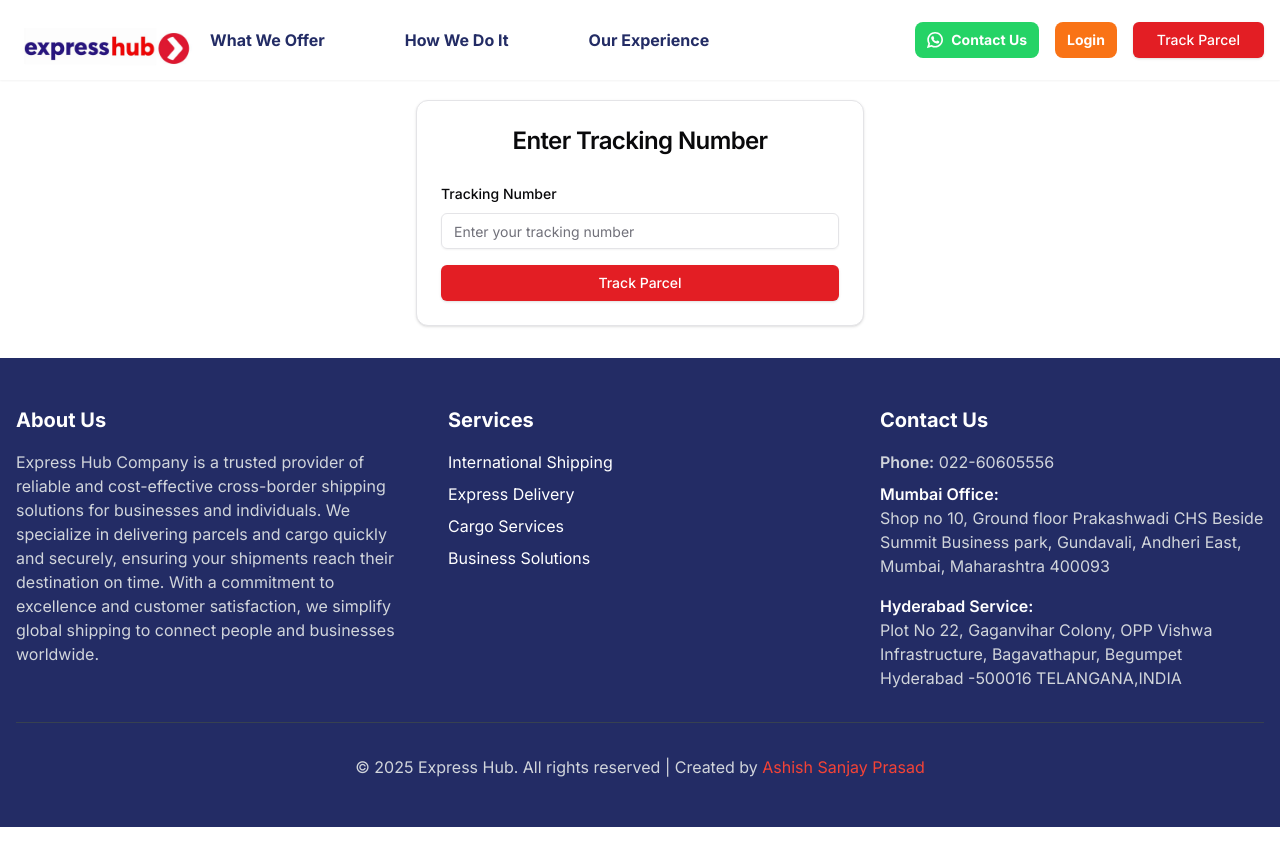
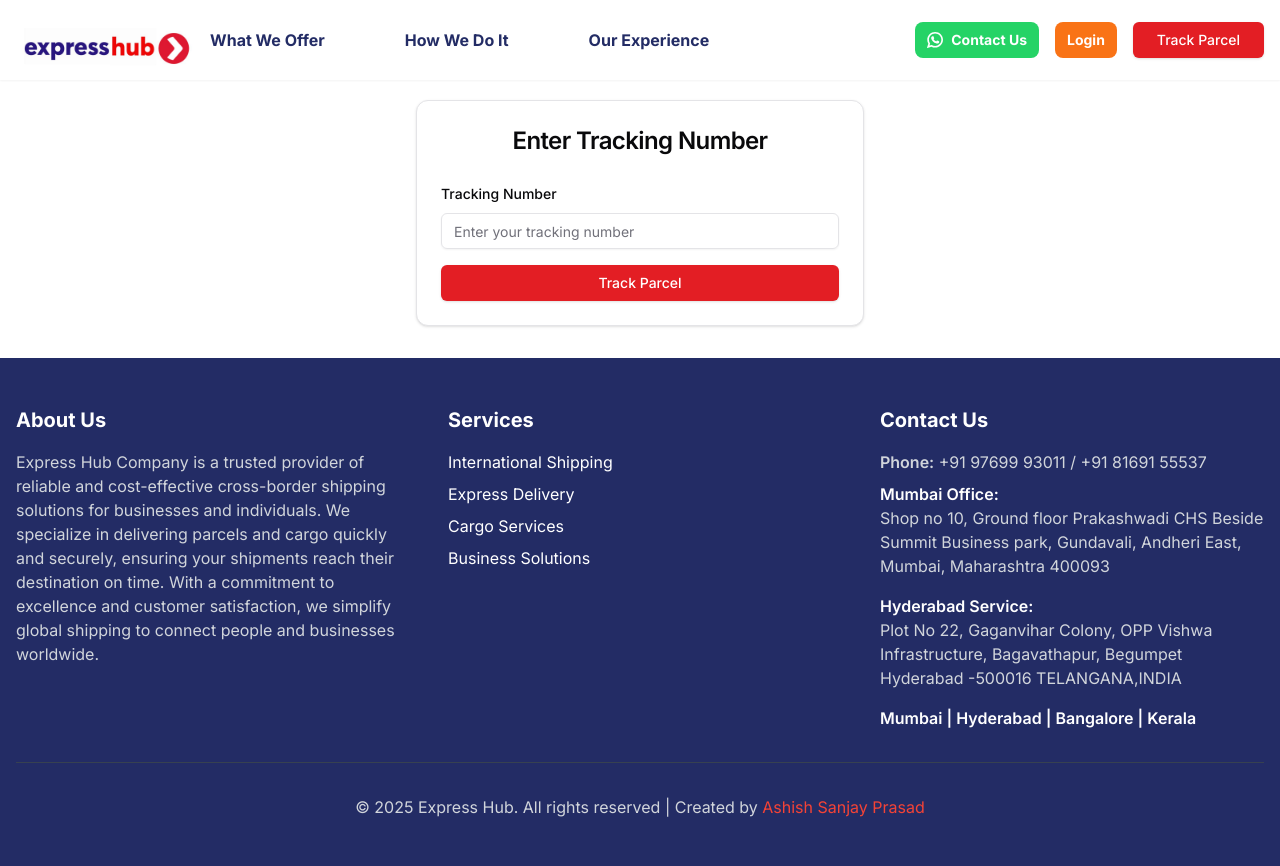
Before and after one commit to KingAshu22/next-express-hub, a Next.js app: page /track in a window 1280 px wide. Before the commit the page ends 827 px from the top, so only its background shows below. Built offline with nearby package versions, Linux system fonts and the light colour scheme.

Commit message:
updated contact and address

```diff
--- a/app/(route)/awb/[trackingNumber]/page.js
+++ b/app/(route)/awb/[trackingNumber]/page.js
@@ -58,13 +58,13 @@ export default function AWBView({ params }) {
               {/* Add contact info below the logo */}
               <div className="text-left mt-2">
                 <p className="text-sm text-gray-500 flex flex-row">
-                  <Phone className="h-4" /> 022-60605556
+                  <Phone className="h-4" /> +91 97699 93011 / +91 81691 55537
                 </p>
                 <p className="text-sm text-gray-500 flex flex-row">
                   <Mail className="h-4" /> expresshub555@gmail.com
                 </p>
                 <p className="text-sm text-gray-500 flex flex-row">
-                  <MapPin className="h-4" /> Mumbai, Bengaluru
+                  <MapPin className="h-4" /> Mumbai | Hyderabad | Bangalore | Kerala
                 </p>
               </div>
             </div>
--- a/app/(route)/csv-rate/page.js
+++ b/app/(route)/csv-rate/page.js
@@ -274,7 +274,7 @@ export default function RateCalculator() {
           <div class="letterhead">
             <div class="company-name">Express Hub</div>
             <div class="tagline">International & Domestic Courier & Cargo Services</div>
-            <div class="contact">Mob No: 022-60605556</div>
+            <div class="contact">Mob No: +91 97699 93011 / +91 81691 55537</div>
           </div>
 
           <div class="title">
@@ -500,7 +500,7 @@ export default function RateCalculator() {
             <div className="text-center mb-6">
               <h2 className="text-xl font-bold">Express Hub</h2>
               <p className="text-sm italic">International & Domestic Courier & Cargo Services</p>
-              <p className="text-xs mt-1">Mob No: 022-60605556</p>
+              <p className="text-xs mt-1">Mob No: +91 97699 93011 / +91 81691 55537</p>
             </div>
             <h3 className="text-lg font-semibold text-center mb-4">Rate for {results.countryName}</h3>
             <p className="text-sm italic mb-4">
@@ -558,7 +558,7 @@ export default function RateCalculator() {
             <div className="text-center mb-6">
               <h2 className="text-xl font-bold">Express Hub</h2>
               <p className="text-sm italic">International & Domestic Courier & Cargo Services</p>
-              <p className="text-xs mt-1">Mob No: 022-60605556</p>
+              <p className="text-xs mt-1">Mob No: +91 97699 93011 / +91 81691 55537</p>
             </div>
             <h3 className="text-lg font-semibold text-center mb-4">
               Rate for All Countries - {formData.selectedService}
--- a/app/(route)/estimate/[code]/page.js
+++ b/app/(route)/estimate/[code]/page.js
@@ -94,7 +94,7 @@ export default function ViewEstimate() {
           <h2 className="text-3xl font-bold text-blue-900">Express Hub</h2>
           <p className="text-lg text-gray-700 mt-1">International Courier & Cargo Services</p>
           <p className="text-sm text-gray-600 mt-3">
-            📞 022-60605556 | ✉️ expresshub555@gmail.com | 🌐 www.expresshub.in
+            📞 +91 97699 93011 / +91 81691 55537 | ✉️ expresshub555@gmail.com | 🌐 www.expresshub.in
           </p>
           <p className="text-xs text-gray-600 mt-1 whitespace-nowrap">
             Shop no 10, Ground floor Prakashwadi CHS Beside Summit Business park, Gundavali, Andheri East, Mumbai 400 093
--- a/app/(route)/pdf-rate/page.js
+++ b/app/(route)/pdf-rate/page.js
@@ -113,7 +113,7 @@ export default function RateCalculator() {
           <div class="letterhead">
             <div class="company-name">Express Hub</div>
             <div class="tagline">International & Domestic Courier & Cargo Services</div>
-            <div class="contact">Mob No: 022-60605556</div>
+            <div class="contact">Mob No: +91 97699 93011 / +91 81691 55537</div>
           </div>
 
           <div class="title">
@@ -336,7 +336,7 @@ export default function RateCalculator() {
             <div className="text-center mb-6">
               <h2 className="text-xl font-bold">Express Hub</h2>
               <p className="text-sm italic">International & Domestic Courier & Cargo Services</p>
-              <p className="text-xs mt-1">Mob No: 022-60605556</p>
+              <p className="text-xs mt-1">Mob No: +91 97699 93011 / +91 81691 55537</p>
             </div>
 
             <h3 className="text-lg font-semibold text-center mb-4">
--- a/app/(route)/pickup/[pickupNo]/page.js
+++ b/app/(route)/pickup/[pickupNo]/page.js
@@ -107,7 +107,7 @@ export default function SinglePickupPage() {
   }
 
   // Extract or fallback values for header
-  const callNumber = "022-60605556"
+  const callNumber = "+91 97699 93011 / +91 81691 55537"
   const website = "www.expresshub.in"
   const email = "expresshub555@gmail.com"
 
--- a/app/(route)/refunds-cancellation-policy/page.js
+++ b/app/(route)/refunds-cancellation-policy/page.js
@@ -19,7 +19,7 @@ export default function RefundsCancellationPage() {
                         <div>
                             <h2 className="text-xl font-bold text-[#2563eb] mb-2">Returns</h2>
                             <p>
-                                We do not accept RTOs once the shipment has been received at our hub. In case the shipment is in transit to our hub, and you wish to cancel, please write to us at support@shipglobal.in or call our customer care at 022-60605556 with details.
+                                We do not accept RTOs once the shipment has been received at our hub. In case the shipment is in transit to our hub, and you wish to cancel, please write to us at support@shipglobal.in or call our customer care at +91 97699 93011 / +91 81691 55537 with details.
                             </p>
                         </div>
 
--- a/app/_components/Footer.jsx
+++ b/app/_components/Footer.jsx
@@ -29,7 +29,7 @@ export default function Footer() {
           <div>
             <h3 className="text-xl font-bold mb-4">Contact Us</h3>
             <p className="text-gray-300 mb-2">
-              <span className="font-semibold">Phone:</span> 022-60605556
+              <span className="font-semibold">Phone:</span> +91 97699 93011 / +91 81691 55537
             </p>
             <div className="mb-4">
               <p className="font-semibold text-white">Mumbai Office:</p>
@@ -37,11 +37,14 @@ export default function Footer() {
                 Shop no 10, Ground floor Prakashwadi CHS Beside Summit Business park, Gundavali, Andheri East, Mumbai, Maharashtra 400093
               </p>
             </div>
-            <div>
+            <div className="mb-4">
               <p className="font-semibold text-white">Hyderabad Service:</p>
               <p className="text-gray-300">
                 Plot No 22, Gaganvihar Colony, OPP Vishwa Infrastructure, Bagavathapur, Begumpet Hyderabad -500016 TELANGANA,INDIA
               </p>
+            </div>
+            <div>
+              <p className="font-semibold text-white">Mumbai | Hyderabad | Bangalore | Kerala</p>
             </div>
           </div>
         </div>
```
